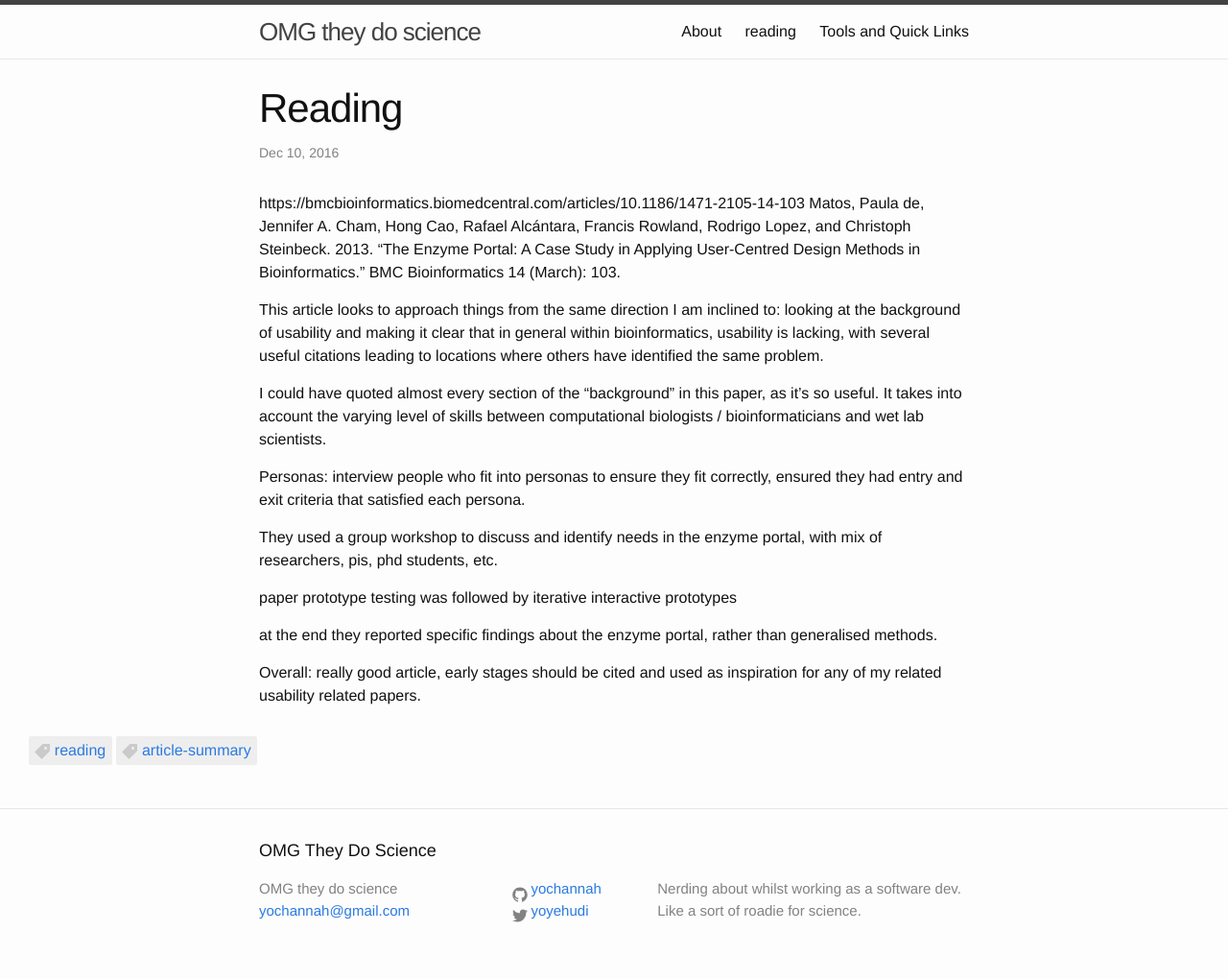
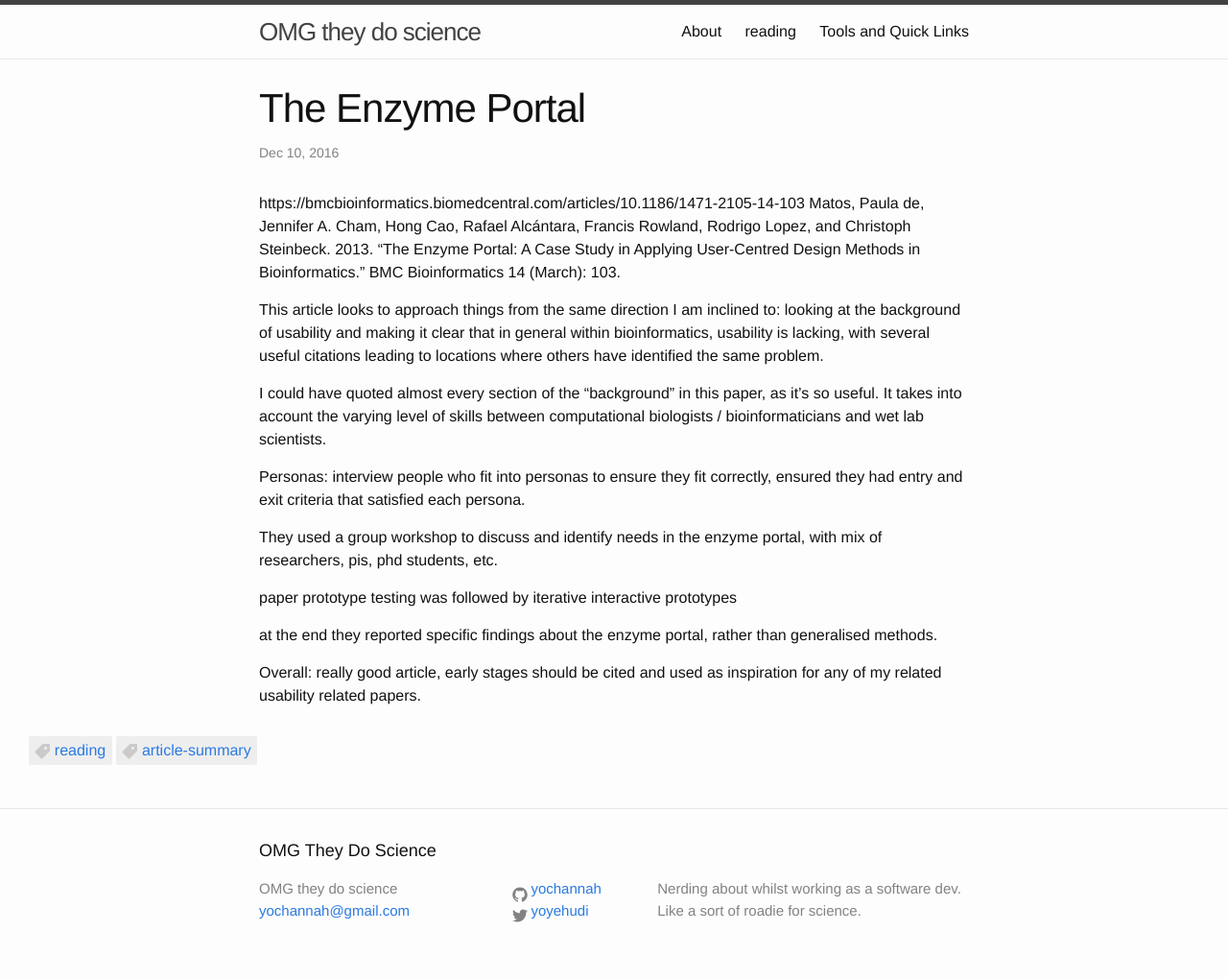
Before and after one commit to yochannah/omgscience, a Jekyll site: the page built from _posts/2016-12-10-reading.md, in a window 1280 px wide. Shown: the whole page at 96% size. Built offline with Jekyll 4.4.1, drawn with Linux system fonts in a browser that asks for light colours.

Commit message:
fix titles

```diff
--- a/_posts/2016-12-10-reading.md
+++ b/_posts/2016-12-10-reading.md
@@ -1,6 +1,6 @@
 ---
 layout: post
-title: reading
+title: The Enzyme Portal
 categories: reading
 tags: reading article-summary
 ---
```
Also changed, not shown: _posts/2016-12-10-reading-working-title.md (+1 -1 lines).
